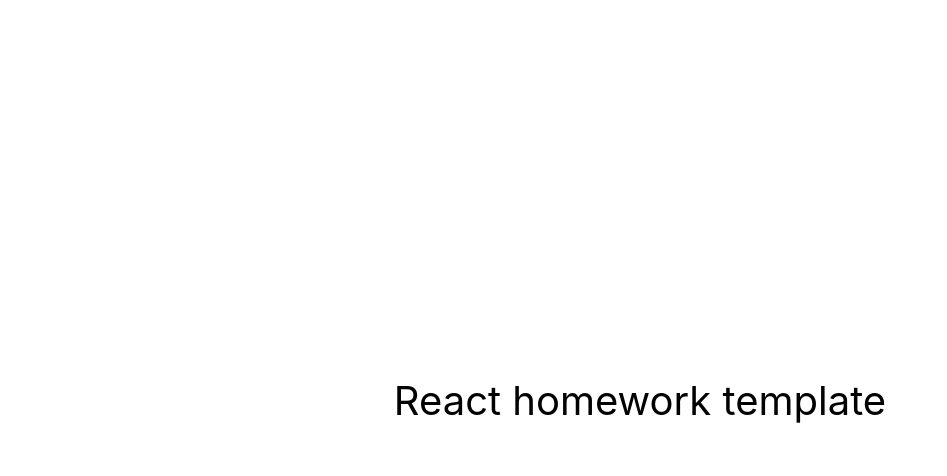
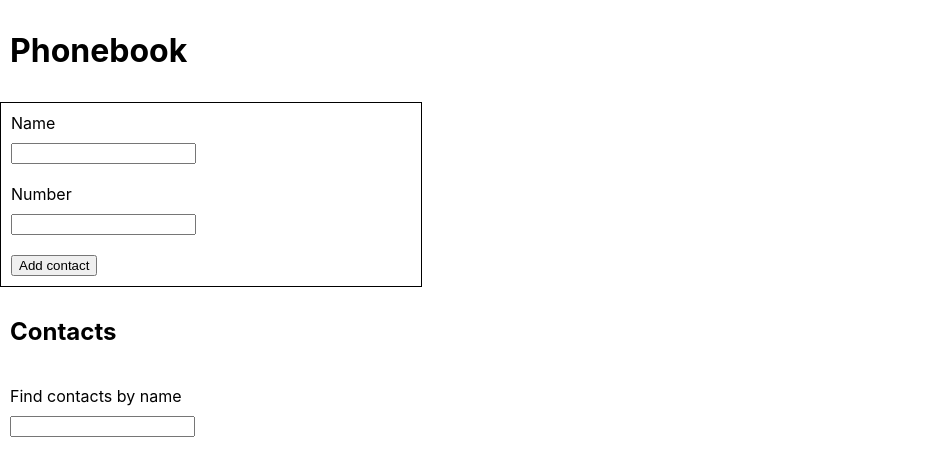
Before and after one commit to KatarzynaCependa/goit-react-hw-04-phonebook, a React (Create React App) app: page / in a window 1280 px wide. Shown: the top 476 px of the page, without its empty margins (0-947 px from the left). Built offline with nearby package versions, Linux system fonts and the light colour scheme.

Commit message:
Refactoring code in Filter component

```diff
--- a/src/components/App.jsx
+++ b/src/components/App.jsx
@@ -1,16 +1,90 @@
-export const App = () => {
-  return (
-    <div
-      style={{
-        height: '100vh',
-        display: 'flex',
-        justifyContent: 'center',
-        alignItems: 'center',
-        fontSize: 40,
-        color: '#010101'
-      }}
-    >
-      React homework template
-    </div>
-  );
-};
+import { nanoid } from 'nanoid';
+import React, { Component } from 'react';
+import css from 'components/App.module.css';
+import ContactForm from 'components/ContactForm/ContactForm';
+import ContactList from 'components/ContactList/ContactList';
+import { Filter } from 'components/Filter/Filter';
+
+export class App extends Component {
+  state = {
+    contacts: [],
+    filter: '',
+    name: '',
+    number: '',
+  };
+
+  // przyjmuję (name i number) jako argumenty
+  // destrukturyzacja obiektu this.state, aby uzyskać dostęp do właściwości { contacts }
+  // stosuję metodę map na tablicy contacts, aby utworzyć nową tablicę contactNames, która zawiera tylko imiona kontaktów
+  addNewName = (name, number) => {
+    const { contacts } = this.state;
+    const contactNames = contacts.map(contact => {
+      return contact.name;
+    });
+
+    if (contactNames.includes(name))
+      return alert(`${name} is alredy in contacts`);
+
+    this.setState(prevState => ({
+      contacts: [
+        ...prevState.contacts,
+        {
+          name,
+          number,
+          id: nanoid(),
+        },
+      ],
+    }));
+  };
+
+  // pobieram dane z localStorage zapisane pod kluczem 'contacts', parsuję dane z JSON na obiekt JS i ustawiam te dane jako nowy stan
+  componentDidMount() {
+    this.setState(JSON.parse(localStorage.getItem('contacts')));
+  }
+  // zamieniam aktualny stan komponentu na format JSON i zapisuję go localStorage pod kluczem 'contacts'
+  componentDidUpdate() {
+    localStorage.setItem('contacts', JSON.stringify(this.state));
+  }
+
+  showFilteredContacts = () => {
+    // destrukturyzacja stanu komponentu App aby otrzymać dostęp do właściwości contacts (tablica kontaktów) i filter (tekst filtrowania)
+    const { contacts, filter } = this.state;
+    // metoda filter uruchomiona na tablicy contacts - zwraca nową tablicę z wynikami, które pasują do wartości input
+    return contacts.filter(cont =>
+      cont.name.toLowerCase().includes(filter.toLowerCase())
+    );
+  };
+
+  // contactId jako argument
+  handleDeleteContact = contactId => {
+    // prevState (poprzedni stan) jako argument
+    this.setState(prevState => ({
+      // metoda filter iteruje przez tablicę prevState.contacts i zwraca nową tablicę spełniającą poniższy waurunek
+      contacts: prevState.contacts.filter(contact => contact.id !== contactId),
+    }));
+    // usuwam dane z localStorage
+    localStorage.removeItem('contacts');
+  };
+
+  handleFilterChange = newValue => {
+    this.setState({
+      filter: newValue,
+    });
+  };
+
+  render() {
+    return (
+      <>
+        <h1 className={css.header}>Phonebook</h1>
+        {/* przekazujemy funkcję do props onSubmit */}
+        <ContactForm onSubmit={this.addNewName} />
+        <h2 className={css.header}>Contacts</h2>
+        <Filter onChange={this.handleFilterChange} />
+        <ContactList
+          contacts={this.showFilteredContacts()}
+          onDeleteContact={this.handleDeleteContact}
+        />
+      </>
+    );
+  }
+}
--- /dev/null
+++ b/src/components/App.module.css
@@ -0,0 +1,3 @@
+.header {
+  padding: 10px;
+}
--- /dev/null
+++ b/src/components/ContactForm/ContactForm.jsx
@@ -0,0 +1,66 @@
+import React, { Component } from 'react';
+import PropTypes from 'prop-types';
+import css from 'components/ContactForm/ContactForm.module.css';
+
+class ContactForm extends Component {
+  state = {
+    name: '',
+    number: '',
+  };
+
+  handleInputChange = evt => {
+    // destrukturyzacja właściwości obiektu zdarzenia
+    const { name, value } = evt.target;
+    // aktualizuję stan komponentu: [name] - klucz value - wartość
+    this.setState({ [name]: value });
+  };
+
+  handleSubmit = evt => {
+    evt.preventDefault();
+    const { name, number } = this.state;
+    // wywołuję funkcję przekazaną do komponentu poprzez propsy
+    this.props.onSubmit(name, number);
+
+    // resetuję dane
+    this.setState({ name: '', number: '' });
+  };
+
+  render() {
+    const { name, number } = this.state;
+    return (
+      <form onSubmit={this.handleSubmit} className={css.form}>
+        <label className={css.contactFormLabel}>
+          Name
+          <input
+            type="text"
+            name="name"
+            pattern="^[a-zA-Zа-яА-Я]+(([' -][a-zA-Zа-яА-Я ])?[a-zA-Zа-яА-Я]*)*$"
+            title="Name may contain only letters, apostrophe, dash and spaces. For example Adrian, Jacob Mercer, Charles de Batz de Castelmore d'Artagnan"
+            required
+            value={name}
+            onChange={this.handleInputChange}
+          />{' '}
+        </label>
+        <label className={css.contactFormLabel}>
+          Number
+          <input
+            type="tel"
+            name="number"
+            pattern="\+?\d{1,4}?[-.\s]?\(?\d{1,3}?\)?[-.\s]?\d{1,4}[-.\s]?\d{1,4}[-.\s]?\d{1,9}"
+            title="Phone number must be digits and can contain spaces, dashes, parentheses and can start with +"
+            required
+            value={number}
+            onChange={this.handleInputChange}
+          />{' '}
+        </label>
+        <button type="submit">Add contact</button>
+      </form>
+    );
+  }
+}
+
+ContactForm.propTypes = {
+  onSubmit: PropTypes.func.isRequired,
+};
+
+export default ContactForm;
--- /dev/null
+++ b/src/components/ContactForm/ContactForm.module.css
@@ -0,0 +1,15 @@
+.form {
+  display: flex;
+  flex-direction: column;
+  align-items: flex-start;
+  max-width: 400px;
+  padding: 10px;
+  border: 1px solid black;
+}
+
+.contactFormLabel {
+  margin-bottom: 20px;
+  display: flex;
+  flex-direction: column;
+  gap: 10px;
+}
--- /dev/null
+++ b/src/components/ContactList/ContactList.jsx
@@ -0,0 +1,40 @@
+import React, { Component } from 'react';
+import PropTypes from 'prop-types';
+import css from 'components/ContactList/ContactList.module.css';
+
+class ContactList extends Component {
+  deleteData = (evt, contactId) => {
+    this.props.onDeleteContact(contactId);
+  };
+
+  render() {
+    const { contacts } = this.props;
+    return (
+      <ul>
+        {contacts.map(contact => {
+          return (
+            <div key={contact.id}>
+              <li className={css.listEl}>
+                {contact.name}: {contact.number}
+                <button
+                  type="button"
+                  onClick={evt => this.deleteData(evt, contact.id)}
+                  className={css.delBtn}
+                >
+                  Delete
+                </button>
+              </li>
+            </div>
+          );
+        })}
+      </ul>
+    );
+  }
+}
+
+ContactList.propTypes = {
+  contacts: PropTypes.array.isRequired,
+  onDeleteContact: PropTypes.func.isRequired,
+};
+
+export default ContactList;
--- /dev/null
+++ b/src/components/ContactList/ContactList.module.css
@@ -0,0 +1,11 @@
+.listEl {
+  margin-bottom: 10px;
+}
+
+.delBtn {
+  margin-left: 10px;
+  cursor: pointer;
+  background-color: white;
+  border: 1px solid gainsboro;
+  border-radius: 5px;
+}
--- /dev/null
+++ b/src/components/Filter/Filter.jsx
@@ -0,0 +1,20 @@
+import PropTypes from 'prop-types';
+import css from 'components/Filter/Filter.module.css';
+
+export const Filter = ({ onChange }) => {
+  const handleInputChange = evt => {
+    const { value } = evt.target;
+    onChange(value);
+  };
+
+  return (
+    <label className={css.filterLabel}>
+      Find contacts by name
+      <input type="text" onChange={handleInputChange} />
+    </label>
+  );
+};
+
+Filter.propTypes = {
+  onChange: PropTypes.func.isRequired,
+};
--- /dev/null
+++ b/src/components/Filter/Filter.module.css
@@ -0,0 +1,8 @@
+.filterLabel {
+  margin-bottom: 20px;
+  display: flex;
+  flex-direction: column;
+  gap: 10px;
+  align-items: flex-start;
+  padding: 10px;
+}
```
